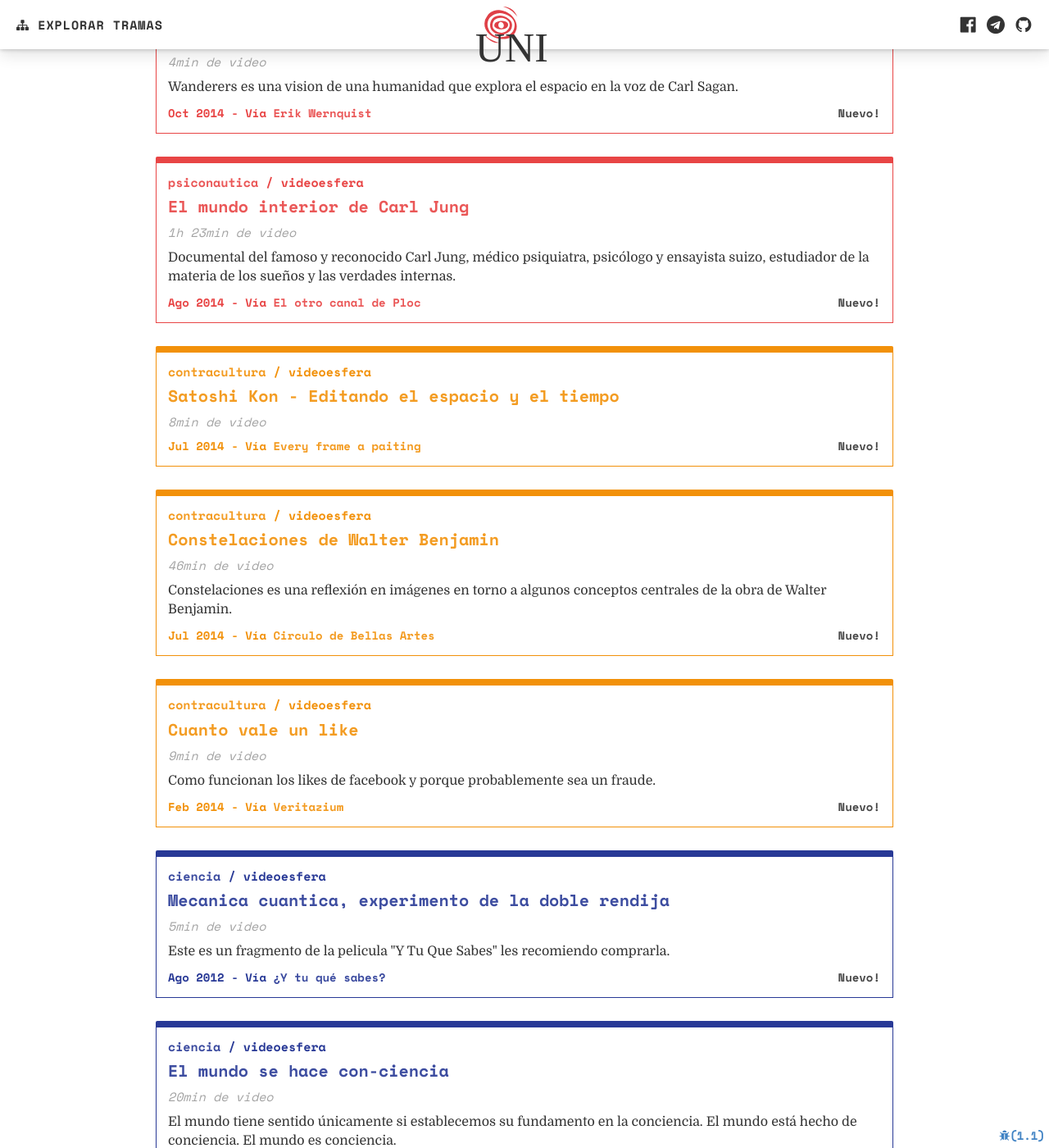
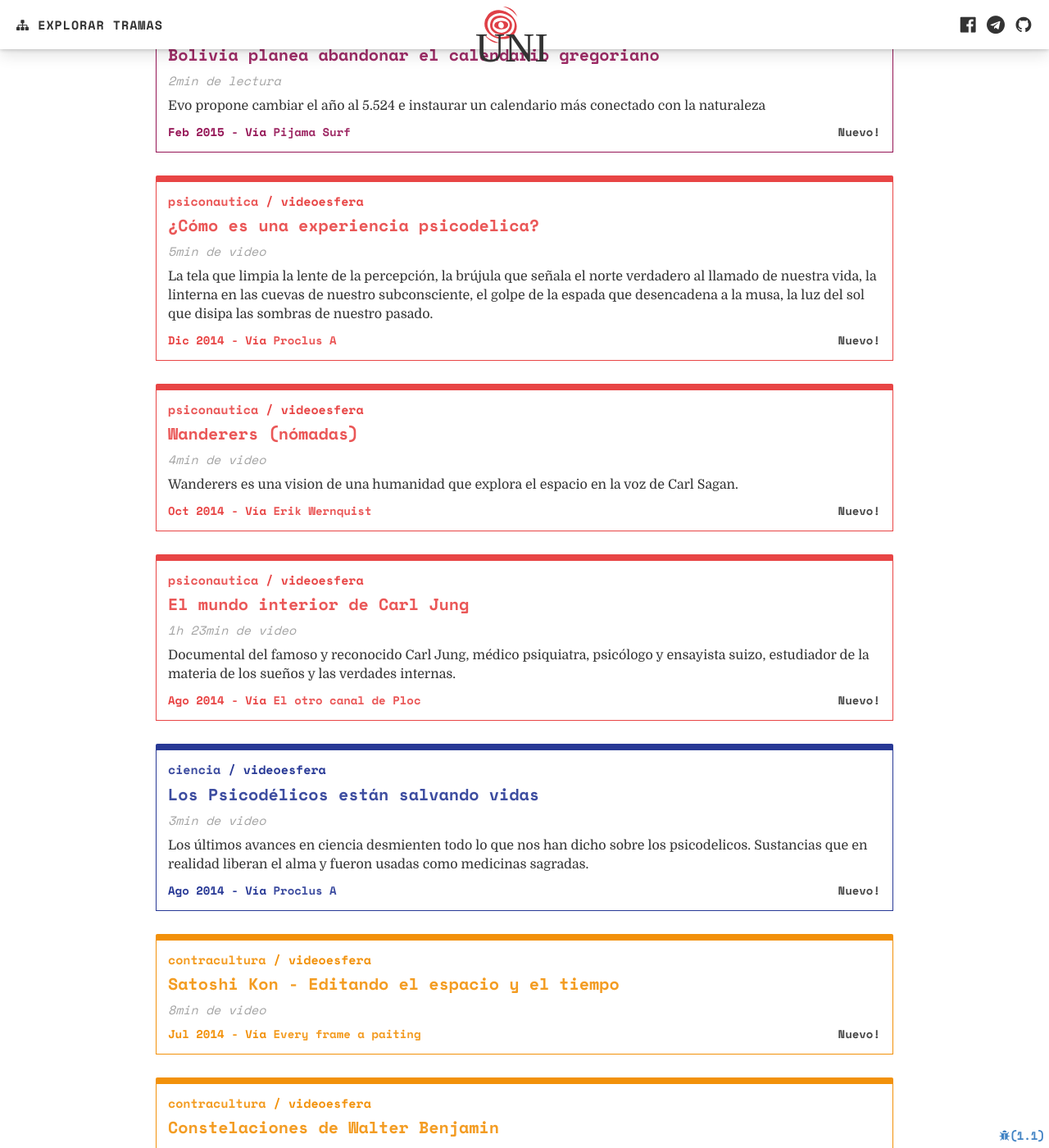
Before and after one commit to ama-trama/uni, a Jekyll site: the page built from index.html, in a window 1280 px wide and 1400 px high, scrolled down 3318 px. Shown: the whole window at 82% size. Built offline with Jekyll 4.4.1, drawn with Linux system fonts in a browser that asks for light colours; some web fonts are replaced; comment, search, counter and statistics services are not loaded; some of the changed text lies outside the part shown.

Commit message:
algunos post especiales

```diff
--- /dev/null
+++ b/_posts/ciencia/2014-08-12-los-psicodelicos-salvan-vidas.md
@@ -0,0 +1,22 @@
+---
+layout: post
+icon: youtube play
+title: Los Psicodélicos están salvando vidas
+meta: Los últimos avances en ciencia desmienten todo lo que nos han dicho sobre los psicodelicos. Sustancias que en realidad liberan el alma y fueron usadas como medicinas sagradas.
+featured: false
+comments: true
+category: ciencia
+type: videoesfera
+duration: 3min
+author: Proclus A
+author_url: https://www.youtube.com/channel/UCaqNwLaHAcb49ZHMibU4LfA
+source: https://www.youtube.com/embed/8inhHNfB8go
+---
+
+<p>
+	Los últimos avances en ciencia desmienten todo lo que los gobiernos nos han dicho por décadas sobre sustancias que en realidad son sustancias sagradas, que liberan el alma del pesado cuerpo fisico y mediante tu experiencia sabrás realmente la magnitud del poder de estas plantas, usadas desde hace miles de años como medicinas sagradas, y no como drogas.
+
+
+</p>
+
+<p>Libros de Albert Hofmann, Terence McKenna, Aldous Huxley, Stanislav Grof, Alan Watts, Jonathan Ott, Rick Strassman, Gordon Wasson, etc... Son suficientes para dar una vuelta a esta falsa realidad en la que los gobiernos han encapsulado a la sociedad actual, mas especifico, la sociedad no existe, solo hay individuos encapsulados en sus mentes. Pero es hora de cambiar.</p>
--- a/_posts/naturaleza/2016-05-21-portugal-energia-renovable.md
+++ b/_posts/ciencia/2016-05-21-portugal-energia-renovable.md
@@ -8,7 +8,7 @@
 featured: false
 type: articulo
 duration: 3min
-category: naturaleza
+category: ciencia
 author: Pijama Surf
 author_url: http://pijamasurf.com/2016/05/de-como-portugal-paso-5-dias-usando-solo-energia-de-fuentes-renovables/
 ---
--- /dev/null
+++ b/_posts/espiritualidad/2016-06-11-que-es-un-guerrero.md
@@ -0,0 +1,87 @@
+---
+layout: post
+icon: file text
+title: ¿Qué es un guerrero?
+meta: Elegir ser un guerrero alterará de forma definitiva la manera en que llevamos adelante nuestras vidas. Cuando todos vean la realidad como un milagro o una maldicion, el guerrero solamente vera desafios.
+source: https://www.aubreymarcus.com/blogs/aubrey-marcus/what-is-a-warrior
+comments: true
+featured: false
+category: espiritualidad
+type: articulo
+duration: 3min
+author: Warrior Poet
+author_url: https://www.aubreymarcus.com/blogs/aubrey-marcus/what-is-a-warrior
+---
+
+<h4 style="
+    text-align: center;
+    font-size: 22px;
+    font-weight: 100;
+    line-height: 42px;
+    border-top: 1px solid #ddd;
+    padding-top: 21px;
+">Ser un guerrero es una forma de vida, <br> una manera de pensar, <br> una forma de ser.</h4>
+
+<p class="hyphenate">
+
+Carlos Castaneda dijo que existe un momento en nuestras vidas en donde decidiremos si queremos ser guerreros u ordinarios. Esta decisión la tomamos una sola vez porque elegir ser un guerrero alterará de forma definitiva la manera en que llevamos adelante nuestras vidas. Cuando todos vean la realidad como un milagro o una maldicion, el guerrero solamente ve desafios.
+</p>
+<p class="hyphenate">
+
+Todo guerrero lleva consigo un código que lo conecta a través de una trama invisible con sus hermanos y hermanas guerreros desde el principio de los tiempos.
+</p>
+<p class="hyphenate">
+Steven Pressfield se pregunta “¿De que manera un guerrero podrá encontrar a sus compañeros y a su destino? Es en esta meta, en donde encuentra a su mayor aliado, su espíritu guerrero. Un guerrero no espera pero tiene fe en su espíritu. Sabe que esperar es inútil y le quita poder. Mientras mas tiempo esperemos sentados que algo suceda, mas tiempo se desperdiciara en hacerlo. Porque el universo da solo aquello que se busca y se cree.
+</p>
+<p class="hyphenate">
+Sabe que su espiritu lo acompañara, aún en tiempos en donde el camino y los enemigos no se presentan a si mismo como feroces dragones.
+Cuando la oscuridad reine en el bosque, el guerrero apoyará sus manos en la tierra con fe de que si recuerda el código que lleva dentro, la luz llegará para iluminar la oscuridad.
+</p>
+<p class="hyphenate">
+Para el guerrero, el cuerpo es igual de importante que la mente, porque ambos son inseparables. Danielle Bolleli dijo: “Una persona que cree tener dentro la fuerza de un lobo salvaje va a tener menos razones para sentirse intimidado por la realidad. Cuando el poder de la mente este en duda, el cuerpo demuestra con pruebas”.
+</p>
+<p class="hyphenate">
+Un guerrero no es un asceta. No encuentra sentido en negar los placeres solamente por el placer de negarnos. Sabe de lo sencillo de sentirse bueno solamente por negar. Pensar que se esta logrando un gran gesto cuando en realidad lo que se logra es estar pensando en si mismos. El sabe que no está atado a estos placeres y que puede alejarse de ellos cuando quiera, y a veces lo hace, solo para probarselo a si mismo.
+</p>
+
+<p><i>Un guerrero es líder por naturaleza y se guía por un solo principio, siganme.</i></p>
+
+
+<p class="hyphenate">
+Cuando Alejandro Magno fue amenazado con un motín luego de años de brutales batallas por la India, se desnudo frente a sus hombres para que observaran sus cicatrices. “Traigan un cuarto de hombre que haya sangrado más que yo y volveremos a casa“.
+</p>
+<p class="hyphenate">
+Nadie lo enfrentó, porque era Alejandro con su casco de doble pluma quien montado a su caballo Bucephalus lideraba cada embestida.
+El guerrero es un creyente.
+</p>
+<p class="hyphenate">
+Como Paulo Coelho dice, “Porque cree en milagros, los milagros comienzan a suceder, porque convencido de que sus pensamientos pueden cambiar su vida, su vida empieza a cambiar. Porque está seguro de que va a encontrar el amor, el amor aparece”.
+</p>
+
+<p class="hyphenate">
+Un guerrero puede sentir el peligro pero no por eso teme. No tiene miedo porque el dolor es temporario y la muerte una ilusión. Aquello que es eterno no puede morir, y un guerrero sabe que va a reír, va a amar, y va a luchar por toda la eternidad, en este mundo o en cualquier otro.
+</p>
+<p class="hyphenate">
+Si se equivoca, si se distrae, si se queja…el no desespera. Porque sabe que es humano y recuerda la decisión que tomo. Levanta firmemente su espada del suelo y reanuda su camino.
+</p>
+<p class="hyphenate">
+El guerrero lucha por una razón, Amor. Amor a la vida, amor a lo que es bueno, amor a su familia, amor a su tribu, amor por su eterna e infinita alma buscando la impecabilidad. El deja que el amor navegue por su corazón, fluya a través de cada célula de su cuerpo hasta que no pueda contenerse a proclamar como Cyrano De Bergerac,
+</p>
+<h4 style="
+    text-align: center;
+    line-height: 45px;
+    font-size: 25px;
+    padding: 1em;
+    font-weight: 100;
+    color: #999;
+    border-top: 1px solid #ddd;
+    border-bottom: 1px solid #ddd;
+">
+	Voy a ser una tormenta — un fuego —
+quiero pelear solo contra un ejercito entero!
+Tengo diez corazones!
+Tengo cien brazos!
+y me siento demasiado fuerte
+como para pelear con mortales.
+Traiganme Gigantes!
+</h4>
--- /dev/null
+++ b/_posts/psiconautica/2014-12-28-como-es-una-experiencia-psicodelica.md
@@ -0,0 +1,18 @@
+---
+layout: post
+icon: youtube play
+title: ¿Cómo es una experiencia psicodelica?
+meta: La tela que limpia la lente de la percepción, la brújula que señala el norte verdadero al llamado de nuestra vida, la linterna en las cuevas de nuestro subconsciente, el golpe de la espada que desencadena a la musa, la luz del sol que disipa las sombras de nuestro pasado.
+comments: true
+featured: false
+category: psiconautica
+type: videoesfera
+duration: 5min
+author: Proclus A
+author_url: https://www.youtube.com/channel/UCaqNwLaHAcb49ZHMibU4LfA
+source: https://www.youtube.com/embed/7g14wLInTj0
+---
+
+<p>
+	La tela que limpia la lente de la percepción, la brújula que señala el norte verdadero al llamado de nuestra vida, la linterna en las cuevas de nuestro subconsciente, el golpe de la espada que desencadena a la musa, la luz del sol que disipa las sombras de nuestro pasado.
+</p>
--- a/index.html
+++ b/index.html
@@ -113,7 +113,7 @@
     display: flex;
     justify-content: space-between;
     align-items: baseline;">Tramas
-      <a href="/uni/tramas/" style="font-size: 16px;color: #4183c4;">ver todas</a>
+      <a href="/uni/tramas/" style="font-size: 16px;color: #4183c4;">ver todas <span>({{ site.posts | size }})</span></a>
     </h2>
 
     <div class="controls" style="width: 100%;">
```
Also changed, not shown: _posts/espiritualidad/2009-10-22-deepak-habla-sobre-la-experiencia-psicodelica-espiritual.md (added, +14 -0 lines), _posts/espiritualidad/2010-11-21-la-fisica-cuantica-y-la-conciencia.md (renamed from _posts/ciencia/2010-11-21-la-fisica-cuantica-y-la-conciencia.md, +1 -1 lines).
